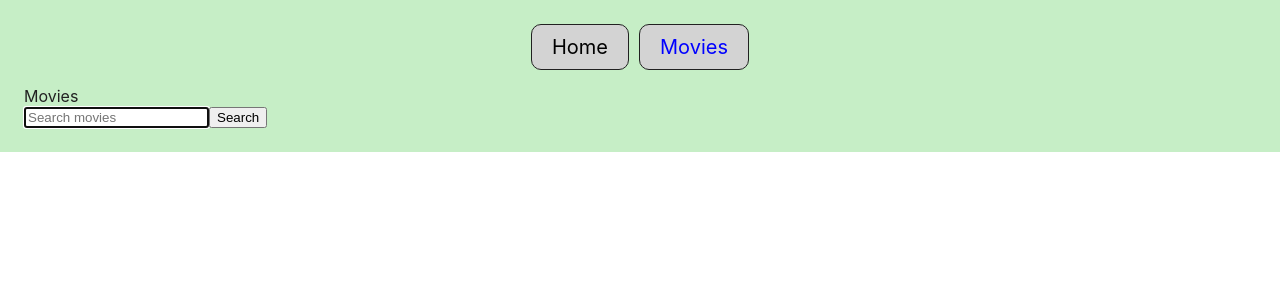
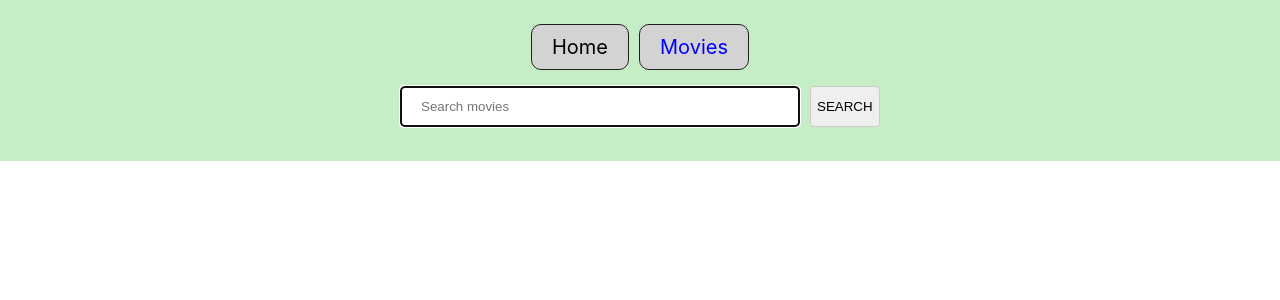
Before and after one commit to Midland707/goit-react-hw-05-movies, a React (Create React App) app: page /movies in a window 1280 px wide. Shown: the top 300 px of the page. Built offline with nearby package versions, Linux system fonts and the light colour scheme.

Commit message:
add css to Movies

```diff
--- a/src/components/Layout/Layout.styled.jsx
+++ b/src/components/Layout/Layout.styled.jsx
@@ -33,4 +33,8 @@ export const StyledNavLink = styled(NavLink)`
   &.active {
     color: blue;
   }
+  &:hover,
+  &:focus {
+    color: green;
+  }
 `;
--- a/src/pages/Home/Home.jsx
+++ b/src/pages/Home/Home.jsx
@@ -38,7 +38,6 @@ const Home = () => {
   };
 
   const imgURL = 'https://image.tmdb.org/t/p/original';
-
   return (
     <HomeWrap>
       <HomeTitle>Trending today</HomeTitle>
@@ -46,7 +45,10 @@ const Home = () => {
         {dataQuery.map(movie => (
           <HomeMoviesItem key={movie.id}>
             <StyledLink to={`movies/${movie.id}`} state={{ from: location }}>
-              <HomeMoviesItemTitle>{movie.original_title}</HomeMoviesItemTitle>
+              <HomeMoviesItemTitle>
+                {movie.original_title}
+                {` (${movie.release_date.slice(0, 4)})`}
+              </HomeMoviesItemTitle>
               {movie.poster_path ? (
                 <HomeMoviesItemImg
                   src={`${imgURL}${movie.poster_path}`}
--- a/src/pages/Movies/Movies.jsx
+++ b/src/pages/Movies/Movies.jsx
@@ -1,6 +1,17 @@
 import axios from 'axios';
 import { useState, useEffect } from 'react';
-import { Link, useLocation, useSearchParams } from 'react-router-dom';
+import { useLocation, useSearchParams } from 'react-router-dom';
+import {
+  MoviesWrap,
+  MoviesForm,
+  MoviesFormInput,
+  MoviesFormBtn,
+  MoviesList,
+  MoviesItem,
+  MoviesItemTitle,
+  MoviesItemImg,
+  StyledLink,
+} from './Movies.styled';
 
 const Movies = () => {
   const [searchWord, setSearchWord] = useState('');
@@ -52,11 +63,11 @@ const Movies = () => {
     setSearchWord('');
   };
 
+  const imgURL = 'https://image.tmdb.org/t/p/original';
   return (
-    <div onSubmit={onSubmitForm}>
-      Movies
-      <form>
-        <input
+    <MoviesWrap>
+      <MoviesForm onSubmit={onSubmitForm}>
+        <MoviesFormInput
           type="text"
           name="searchWord"
           autoComplete="off"
@@ -66,18 +77,32 @@ const Movies = () => {
           required
           onChange={onChangeHandel}
         />
-        <button type="submit">Search</button>
-      </form>
-      <ul>
+        <MoviesFormBtn type="submit">Search</MoviesFormBtn>
+      </MoviesForm>
+      <MoviesList>
         {dataSearch.map(movie => (
-          <li key={movie.id}>
-            <Link to={`${movie.id}`} state={{ from: location }}>
+          <MoviesItem key={movie.id}>
+            <MoviesItemTitle>
               {movie.original_title}
-            </Link>
-          </li>
+              {` (${movie.release_date.slice(0, 4)})`}
+            </MoviesItemTitle>
+            <StyledLink to={`${movie.id}`} state={{ from: location }}>
+              {movie.poster_path ? (
+                <MoviesItemImg
+                  src={`${imgURL}${movie.poster_path}`}
+                  alt={`${movie.original_title}`}
+                />
+              ) : (
+                <MoviesItemImg
+                  src="https://upload.wikimedia.org/wikipedia/commons/6/65/No-Image-Placeholder.svg"
+                  alt="no image"
+                />
+              )}
+            </StyledLink>
+          </MoviesItem>
         ))}
-      </ul>
-    </div>
+      </MoviesList>
+    </MoviesWrap>
   );
 };
 
--- a/src/pages/Movies/Movies.styled.jsx
+++ b/src/pages/Movies/Movies.styled.jsx
@@ -1 +1,80 @@
-import styled from '@emotion/styled';
+import styled from 'styled-components';
+
+import { Link } from 'react-router-dom';
+
+export const MoviesWrap = styled.div``;
+export const MoviesForm = styled.form`
+  margin-left: auto;
+  margin-right: auto;
+  margin-bottom: 10px;
+  display: flex;
+  gap: 10px;
+  width: 480px;
+`;
+export const MoviesFormInput = styled.input`
+  width: 400px;
+  height: 100%;
+  padding: 12px 20px;
+  display: inline-block;
+  border: 1px solid #ccc;
+  border-radius: 4px;
+  box-sizing: border-box;
+`;
+export const MoviesFormBtn = styled.button`
+  text-transform: uppercase;
+  cursor: pointer;
+  border: 1px solid #ccc;
+  border-radius: 4px;
+  box-sizing: border-box;
+  &:hover,
+  &:focus {
+    color: blue;
+    background-color: green;
+  }
+`;
+
+export const MoviesList = styled.ul`
+  display: grid;
+  max-width: calc(100vw - 48px);
+  grid-template-columns: repeat(auto-fill, minmax(220px, 1fr));
+  grid-gap: 16px;
+  margin-top: 0;
+  margin-bottom: 0;
+  padding: 0;
+  list-style: none;
+  margin-left: auto;
+  margin-right: auto;
+`;
+
+export const MoviesItem = styled.li`
+  padding-bottom: 10px;
+  border-radius: 2px;
+  background-color: lightgrey;
+  box-shadow: 0px 1px 3px 0px rgba(0, 0, 0, 0.2),
+    0px 1px 1px 0px rgba(0, 0, 0, 0.14), 0px 2px 1px -1px rgba(0, 0, 0, 0.12);
+`;
+
+export const MoviesItemTitle = styled.p`
+  text-align: center;
+  padding: 10px;
+
+  &:hover {
+    color: blue;
+  }
+`;
+
+export const MoviesItemImg = styled.img`
+  width: 100%;
+  height: 260px;
+  object-fit: contain;
+  transition: transform 250ms cubic-bezier(0.4, 0, 0.2, 1);
+
+  :hover {
+    transform: scale(1.03);
+  }
+`;
+
+export const StyledLink = styled(Link)`
+  text-decoration: none;
+  color: black;
+`;
```
